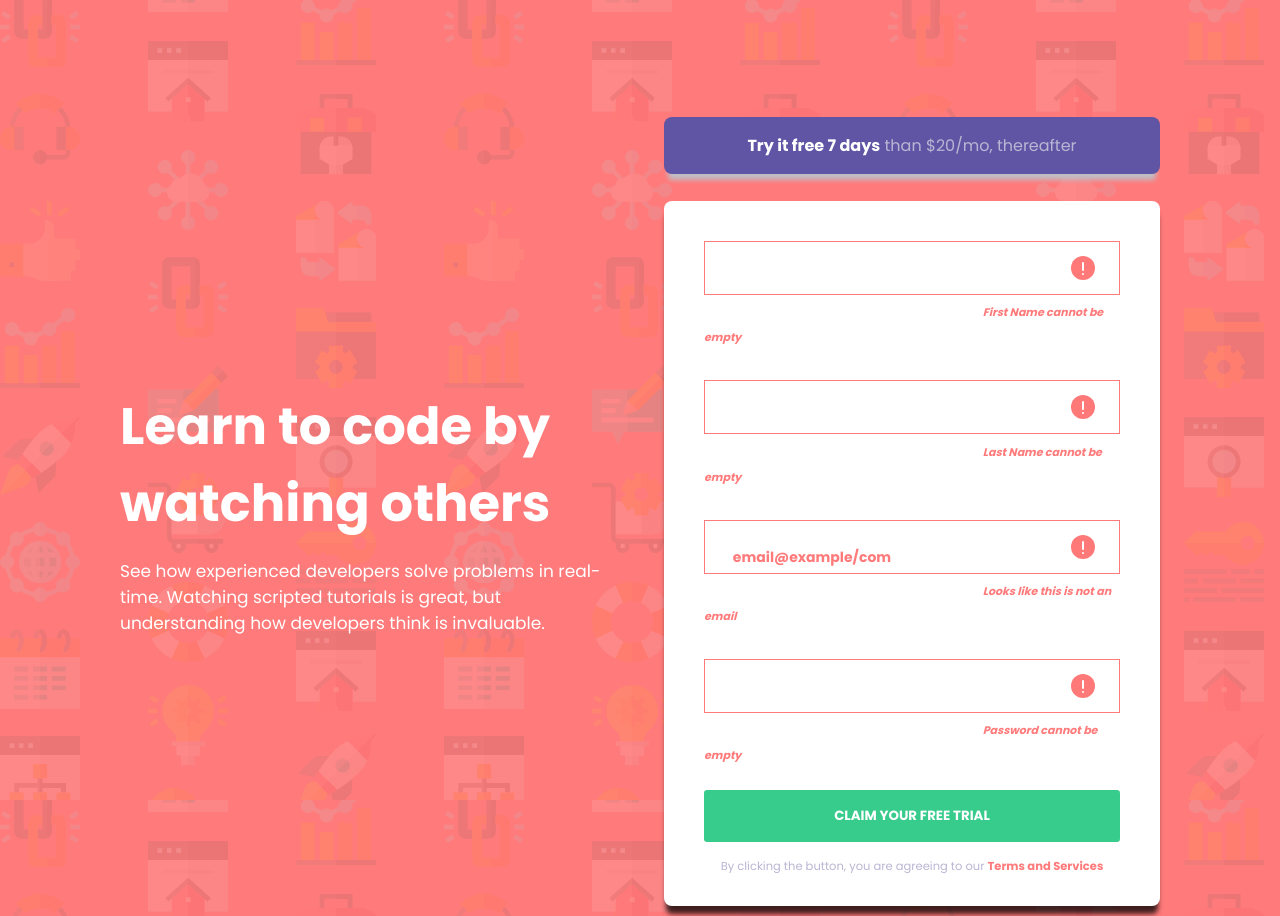
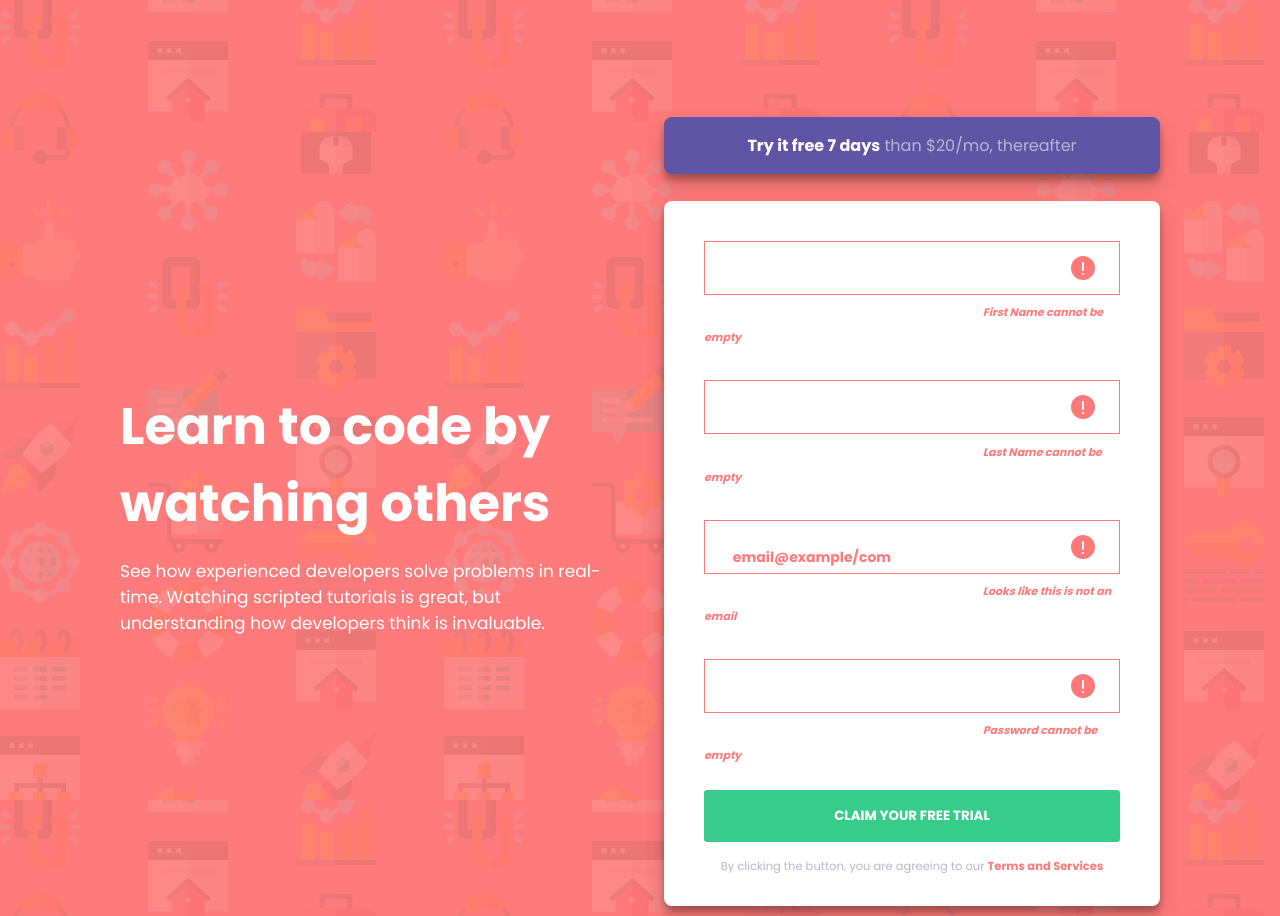
Before and after one commit to abdullmustyy/I4GxZuri-Responsiveness-MediaQuery-Task, a plain HTML site: page index.html in a window 1280 px wide. Shown: the top 916 px of the page. Drawn offline with Linux system fonts and the light colour scheme.

Commit message:
Update style

```diff
--- a/style.css
+++ b/style.css
@@ -159,7 +159,9 @@ input:valid {
 
 .main .reg-form {
     background: white;
-    box-shadow: 0px 10px 5px -2px rgba(0, 0, 0, 0.75);
+    box-shadow:
+            0 10px 20px rgba(0, 0, 0, 0.19),
+            0 6px 6px rgba(0, 0, 0, 0.23);
     border-radius: 0.5rem;
     padding: 2.5rem 2.5rem 3rem;
 }
@@ -182,7 +184,9 @@ input:valid {
 .main .pricing {
     background: hsl(248, 32%, 49%);
     border-radius: 0.5rem;
-    box-shadow: 0px 10px 5px -4px hsl(249, 6%, 76%);
+    box-shadow:
+        0 10px 20px rgba(0, 0, 0, 0.19),
+        0 6px 6px rgba(0, 0, 0, 0.23);
     margin: 0 0 1.7rem;
     padding: 1rem 4rem;
     text-align: center;
```
